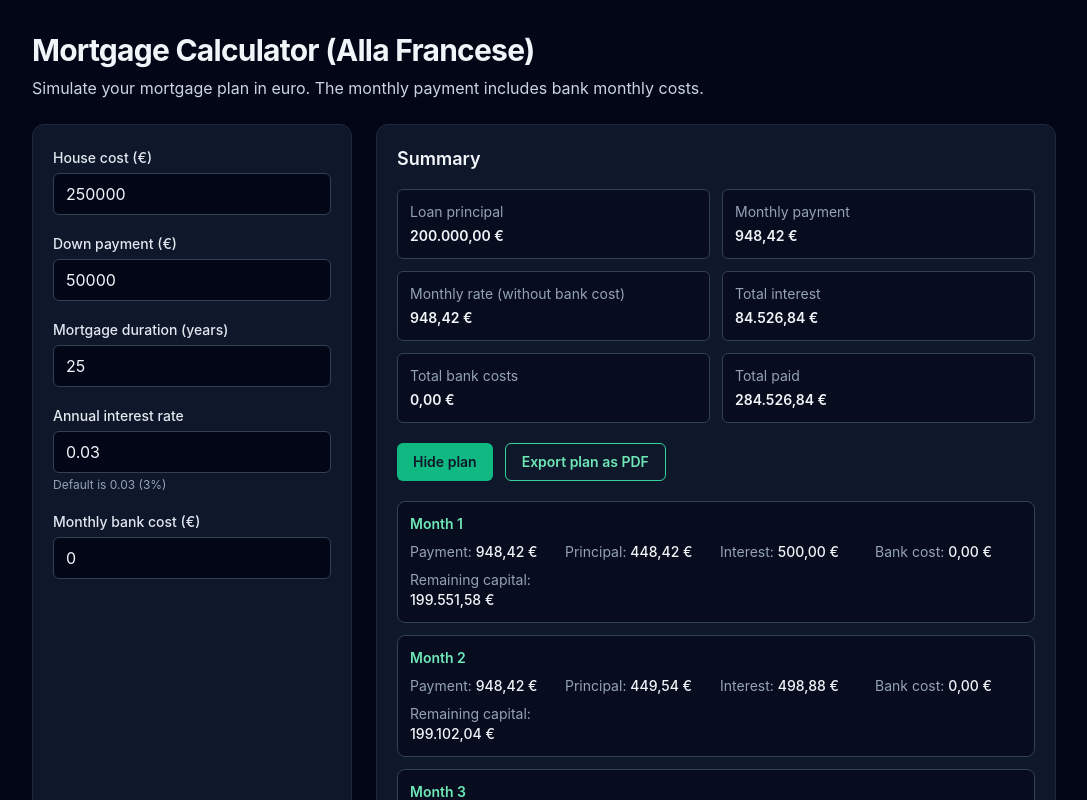
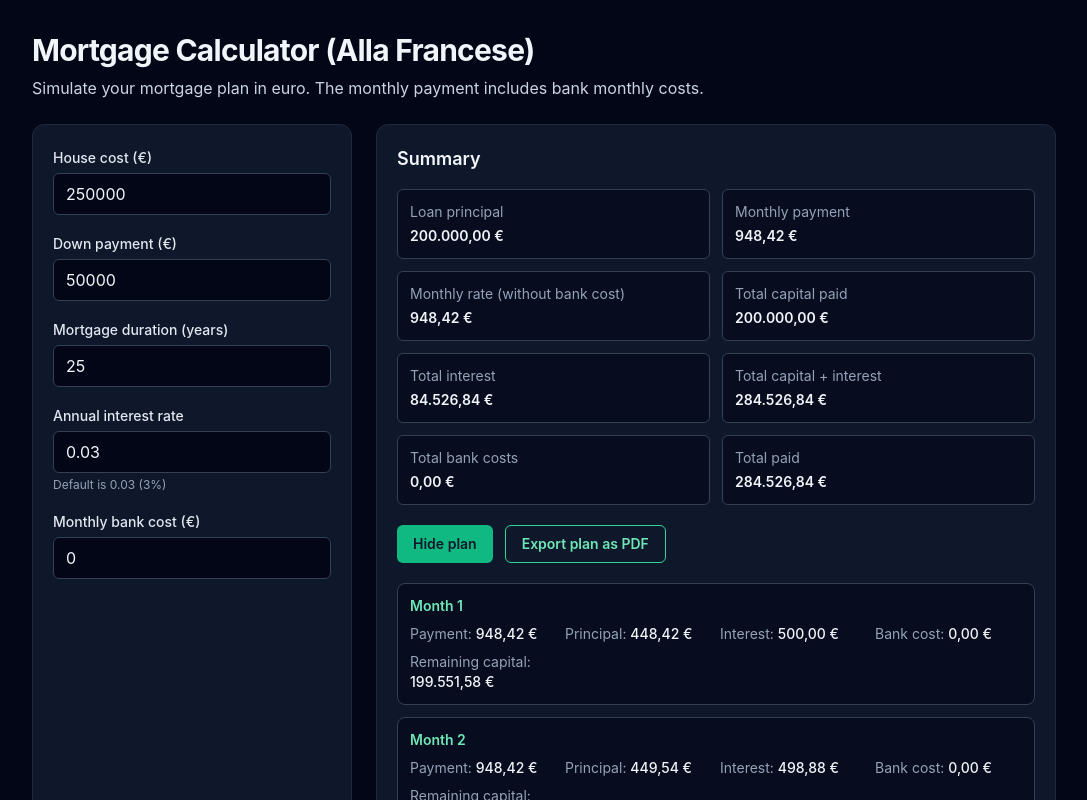
Before and after one commit to samdalvai/mortgage-calculator, a React (Vite) app: page / in a window 1280 px wide. Both pictures are taken after a click on the button "Show plan". Shown: the top 800 px of the page, without its empty margins (96-1183 px from the left). Built offline with nearby package versions, Linux system fonts and the light colour scheme; the HTML template or start-up script is replaced by a standard one.

Commit message:
Add mortgage totals and improve PDF table alignment

```diff
--- a/src/App.tsx
+++ b/src/App.tsx
@@ -26,6 +26,40 @@ const toPdfSafeText = (value: string) =>
 const formatCurrencyForPdf = (amount: number) =>
   pdfCurrencyFormatter.format(amount).replace('€', 'EUR').replace(/\u00a0/g, ' ')
 
+const PDF_COLUMN_WIDTHS = {
+  month: 6,
+  payment: 14,
+  principal: 14,
+  interest: 14,
+  bankCost: 14,
+  remaining: 18,
+} as const
+
+const padPdfCell = (value: string, width: number, align: 'left' | 'right' = 'right') => {
+  if (value.length >= width) {
+    return value.slice(0, width)
+  }
+
+  return align === 'left' ? value.padEnd(width, ' ') : value.padStart(width, ' ')
+}
+
+const createPdfTableLine = (
+  month: string,
+  payment: string,
+  principal: string,
+  interest: string,
+  bankCost: string,
+  remainingCapital: string,
+) =>
+  [
+    padPdfCell(month, PDF_COLUMN_WIDTHS.month, 'left'),
+    padPdfCell(payment, PDF_COLUMN_WIDTHS.payment),
+    padPdfCell(principal, PDF_COLUMN_WIDTHS.principal),
+    padPdfCell(interest, PDF_COLUMN_WIDTHS.interest),
+    padPdfCell(bankCost, PDF_COLUMN_WIDTHS.bankCost),
+    padPdfCell(remainingCapital, PDF_COLUMN_WIDTHS.remaining),
+  ].join(' | ')
+
 function createPdfDocumentFromLines(lines: string[]) {
   const pages: string[][] = []
   for (let index = 0; index < lines.length; index += PAGE_LINE_LIMIT) {
@@ -38,7 +72,7 @@ function createPdfDocumentFromLines(lines: string[]) {
 
   objects[1] = '<< /Type /Catalog /Pages 2 0 R >>'
   objects[2] = `<< /Type /Pages /Kids [${pages.map((_, pageIndex) => `${firstPageObjectId + pageIndex * 2} 0 R`).join(' ')}] /Count ${pages.length} >>`
-  objects[fontObjectId] = '<< /Type /Font /Subtype /Type1 /BaseFont /Helvetica >>'
+  objects[fontObjectId] = '<< /Type /Font /Subtype /Type1 /BaseFont /Courier >>'
 
   pages.forEach((pageLines, pageIndex) => {
     const pageObjectId = firstPageObjectId + pageIndex * 2
@@ -111,13 +145,32 @@ function App() {
       `Annual interest rate: ${(annualInterestRate * 100).toFixed(2)}%`,
       `Monthly bank cost: ${formatCurrencyForPdf(monthlyBankCost)}`,
       `Monthly payment: ${formatCurrencyForPdf(plan.monthlyPayment)}`,
+      `Total capital paid: ${formatCurrencyForPdf(plan.totalCapitalPaid)}`,
+      `Total interest paid: ${formatCurrencyForPdf(plan.totalInterest)}`,
+      `Total capital + interest: ${formatCurrencyForPdf(plan.totalCapitalAndInterest)}`,
       `Total paid: ${formatCurrencyForPdf(plan.totalPaid)}`,
       '',
-      'Month | Payment | Principal | Interest | Bank cost | Remaining capital',
-      '---------------------------------------------------------------------',
+      createPdfTableLine('Month', 'Payment', 'Principal', 'Interest', 'Bank cost', 'Remaining capital'),
+      '-'.repeat(91),
       ...plan.installments.map(
         (installment) =>
-          `${installment.month.toString().padStart(4, ' ')} | ${formatCurrencyForPdf(installment.payment).padStart(12, ' ')} | ${formatCurrencyForPdf(installment.principal).padStart(12, ' ')} | ${formatCurrencyForPdf(installment.interest).padStart(12, ' ')} | ${formatCurrencyForPdf(installment.bankCost).padStart(12, ' ')} | ${formatCurrencyForPdf(installment.remainingPrincipal).padStart(14, ' ')}`,
+          createPdfTableLine(
+            installment.month.toString(),
+            formatCurrencyForPdf(installment.payment),
+            formatCurrencyForPdf(installment.principal),
+            formatCurrencyForPdf(installment.interest),
+            formatCurrencyForPdf(installment.bankCost),
+            formatCurrencyForPdf(installment.remainingPrincipal),
+          ),
+      ),
+      '-'.repeat(91),
+      createPdfTableLine(
+        'TOTAL',
+        formatCurrencyForPdf(plan.totalPaid),
+        formatCurrencyForPdf(plan.totalCapitalPaid),
+        formatCurrencyForPdf(plan.totalInterest),
+        formatCurrencyForPdf(plan.totalBankCosts),
+        formatCurrencyForPdf(0),
       ),
     ]
 
@@ -193,7 +246,12 @@ function App() {
                 label="Monthly rate (without bank cost)"
                 value={euroFormatter.format(plan.monthlyRateWithoutBankCost)}
               />
+              <SummaryItem label="Total capital paid" value={euroFormatter.format(plan.totalCapitalPaid)} />
               <SummaryItem label="Total interest" value={euroFormatter.format(plan.totalInterest)} />
+              <SummaryItem
+                label="Total capital + interest"
+                value={euroFormatter.format(plan.totalCapitalAndInterest)}
+              />
               <SummaryItem label="Total bank costs" value={euroFormatter.format(plan.totalBankCosts)} />
               <SummaryItem label="Total paid" value={euroFormatter.format(plan.totalPaid)} />
             </dl>
@@ -236,6 +294,20 @@ function App() {
                   </li>
                 ))}
               </ul>
+            ) : null}
+
+            {showPlan ? (
+              <div className="mt-5 rounded-lg border border-emerald-500/30 bg-emerald-500/5 p-4 text-sm">
+                <h3 className="text-base font-semibold text-emerald-200">Plan totals</h3>
+                <div className="mt-3 grid grid-cols-1 gap-2 sm:grid-cols-3">
+                  <PlanValue label="Capital paid" value={euroFormatter.format(plan.totalCapitalPaid)} />
+                  <PlanValue label="Interest paid" value={euroFormatter.format(plan.totalInterest)} />
+                  <PlanValue
+                    label="Capital + interest"
+                    value={euroFormatter.format(plan.totalCapitalAndInterest)}
+                  />
+                </div>
+              </div>
             ) : null}
           </div>
         </div>
--- a/src/lib/mortgage.ts
+++ b/src/lib/mortgage.ts
@@ -19,7 +19,9 @@ export type MortgagePlan = {
   principal: number
   monthlyRateWithoutBankCost: number
   monthlyPayment: number
+  totalCapitalPaid: number
   totalInterest: number
+  totalCapitalAndInterest: number
   totalBankCosts: number
   totalPaid: number
   installments: MortgageInstallment[]
@@ -36,7 +38,9 @@ export function calculateMortgagePlan(input: MortgageInput): MortgagePlan {
       principal,
       monthlyRateWithoutBankCost: 0,
       monthlyPayment: roundToCents(input.monthlyBankCost),
+      totalCapitalPaid: 0,
       totalInterest: 0,
+      totalCapitalAndInterest: 0,
       totalBankCosts: roundToCents(input.monthlyBankCost * totalMonths),
       totalPaid: roundToCents(input.monthlyBankCost * totalMonths),
       installments: Array.from({ length: totalMonths }, (_, index) => ({
@@ -84,7 +88,9 @@ export function calculateMortgagePlan(input: MortgageInput): MortgagePlan {
     })
   }
 
+  const totalCapitalPaid = roundToCents(installments.reduce((acc, curr) => acc + curr.principal, 0))
   const totalInterest = roundToCents(installments.reduce((acc, curr) => acc + curr.interest, 0))
+  const totalCapitalAndInterest = roundToCents(totalCapitalPaid + totalInterest)
   const totalBankCosts = roundToCents(totalMonths * input.monthlyBankCost)
   const totalPaid = roundToCents(installments.reduce((acc, curr) => acc + curr.payment, 0))
 
@@ -92,7 +98,9 @@ export function calculateMortgagePlan(input: MortgageInput): MortgagePlan {
     principal: roundToCents(principal),
     monthlyRateWithoutBankCost: roundToCents(monthlyRateWithoutBankCost),
     monthlyPayment: roundToCents(monthlyRateWithoutBankCost + input.monthlyBankCost),
+    totalCapitalPaid,
     totalInterest,
+    totalCapitalAndInterest,
     totalBankCosts,
     totalPaid,
     installments,
```
Also changed, not shown: 1 other file (tests, documents, lock files or other folders).
